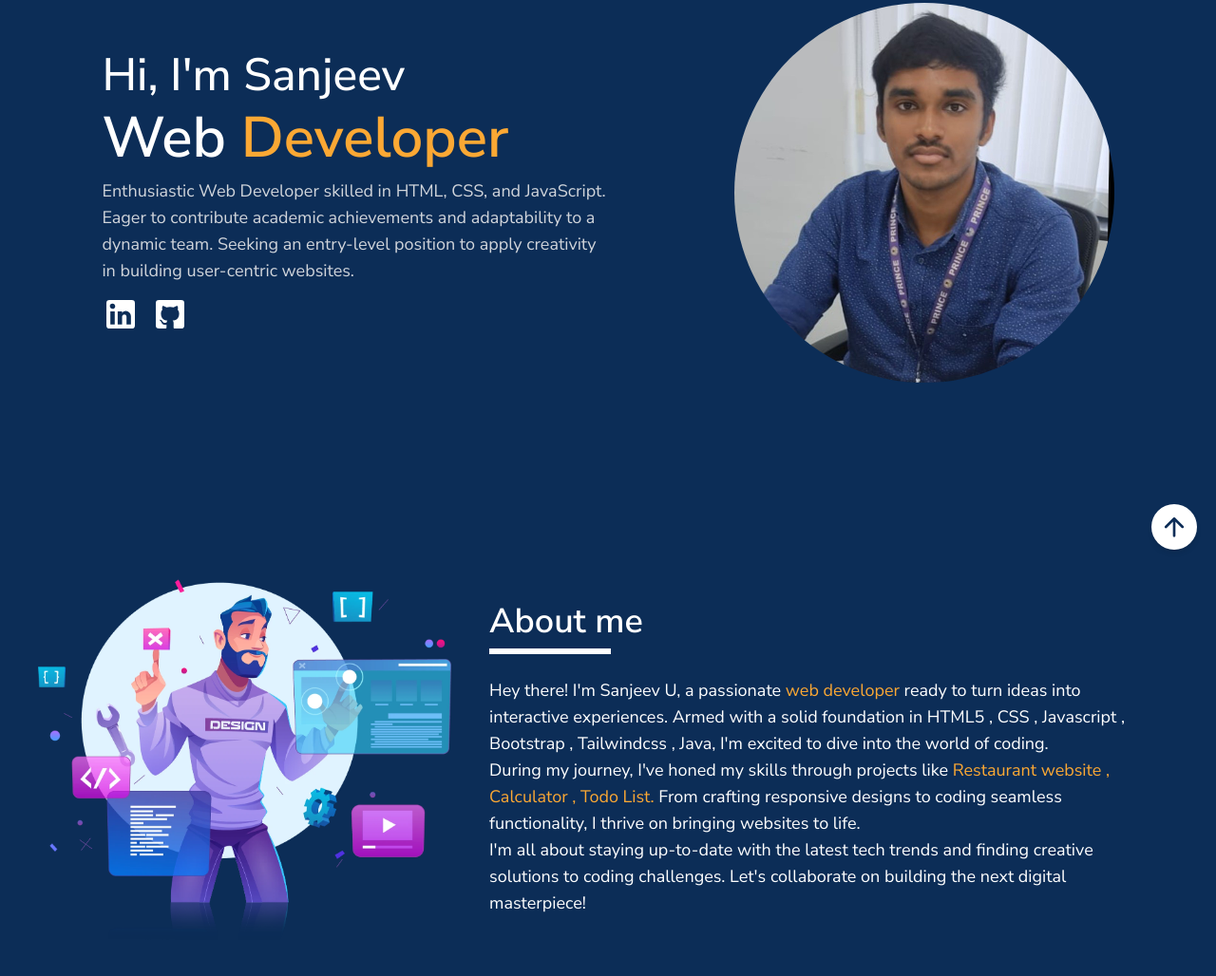
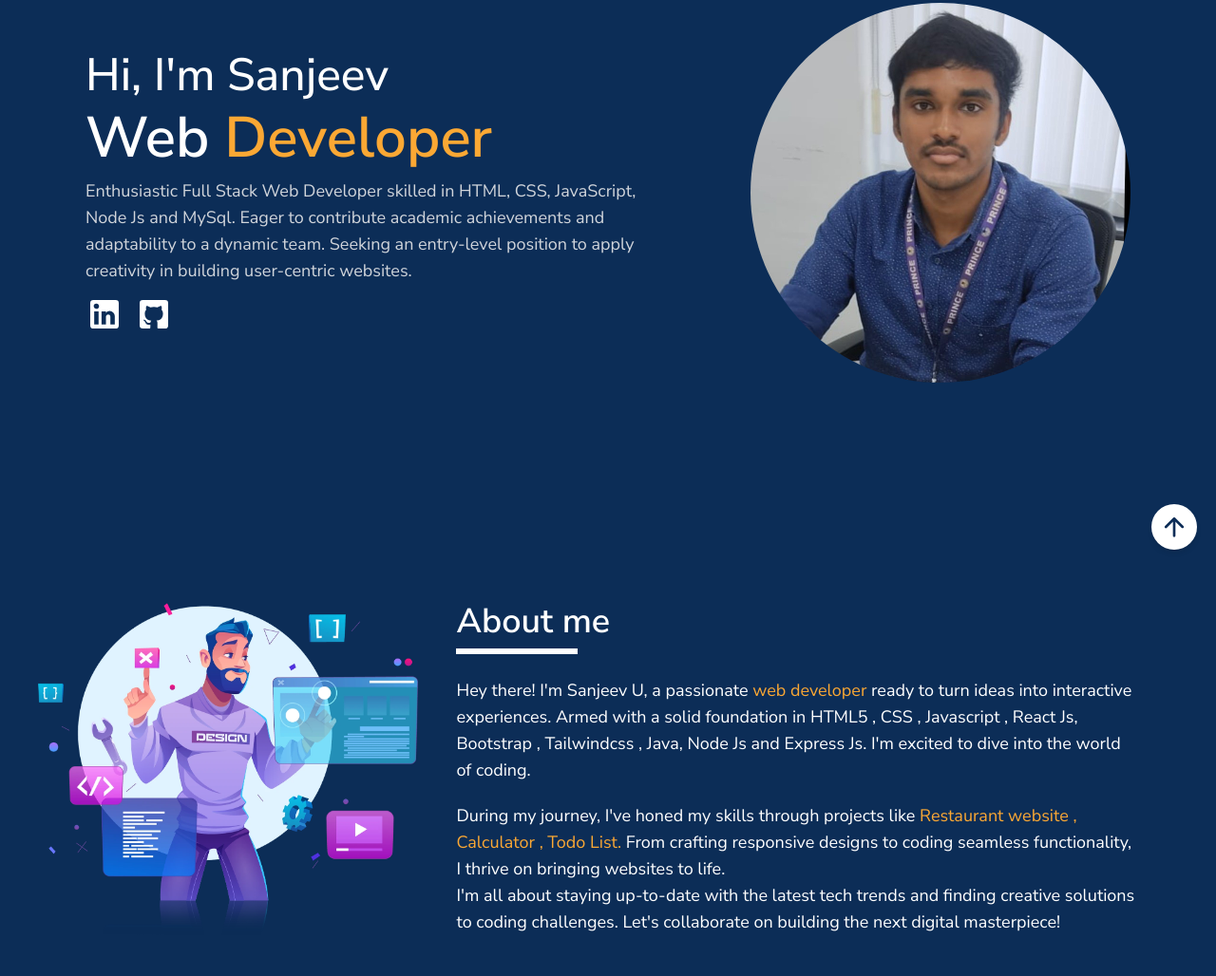
Before and after one commit to san1234100/sanjeev-portfolio, a website built with Vite: page index.html in a window 1280 px wide. Shown: the part 197-1225 px from the top of the page at 95% size. Built offline with nearby package versions, Linux system fonts and the light colour scheme.

Commit message:
updated portfolio

```diff
--- a/index.html
+++ b/index.html
@@ -37,10 +37,10 @@
       <div class="space-y-3">
         <h3 class="font-medium text-5xl">Hi, I'm Sanjeev</h3>
         <h1 class="font-semibold text-6xl">Web <span class="text-yellow">Developer</span></h1>
-        <p class="text-lg text-gray-300">
-          Enthusiastic Web Developer skilled in HTML, CSS, and JavaScript. <br>
-          Eager to contribute academic achievements and adaptability to a <br>
-          dynamic team. Seeking an entry-level position to apply creativity <br>
+        <p class="text-lg text-gray-300 w-[600px]">
+          Enthusiastic Full Stack Web Developer skilled in HTML, CSS, JavaScript, Node Js and MySql.
+          Eager to contribute academic achievements and adaptability to a
+          dynamic team. Seeking an entry-level position to apply creativity
           in building user-centric websites.
         </p>
         <div class="flex space-x-3 mt-3">
@@ -68,10 +68,11 @@
             <p>
               Hey there! I'm Sanjeev U, a passionate <span class="text-yellow">web developer</span> ready to
               turn ideas into interactive experiences. Armed with a solid
-              foundation in HTML5 , CSS , Javascript , Bootstrap , Tailwindcss , Java, I'm
-              excited to dive into the world of coding.
+              foundation in HTML5 , CSS , Javascript , React Js, Bootstrap , Tailwindcss ,
+               Java, Node Js and Express Js.
+               I'm excited to dive into the world of coding.
             </p>
-            <p >
+            <p class="mt-5">
               During my journey, I've honed my skills through projects like
               <span class="text-yellow"
                 >Restaurant website , Calculator , Todo List.</span
@@ -105,8 +106,12 @@
           <img src="./assets/images/java.png" width="100" class="ms-10" alt="java logo">
           <img src="./assets/images/sql.png" width="140" class="ms-5" alt="mysql logo">
         </div>
-        <div>
+        <div class="flex items-center space-x-7">
           <img src="./assets/images/git-github.png" width="400" alt="git and github logo">
+          <img src="./assets/images/MERN-logo.png" width="400" alt="MERN logo">
+        </div>
+        <div class="flex items-center space-x-7">
+          <img src="./assets/images/postman.png" width="400" alt="postman logo">
         </div>
       </div>
     </section>
```
Also changed, not shown: assets/images/MERN-logo.png (added), assets/images/postman.png (added).
